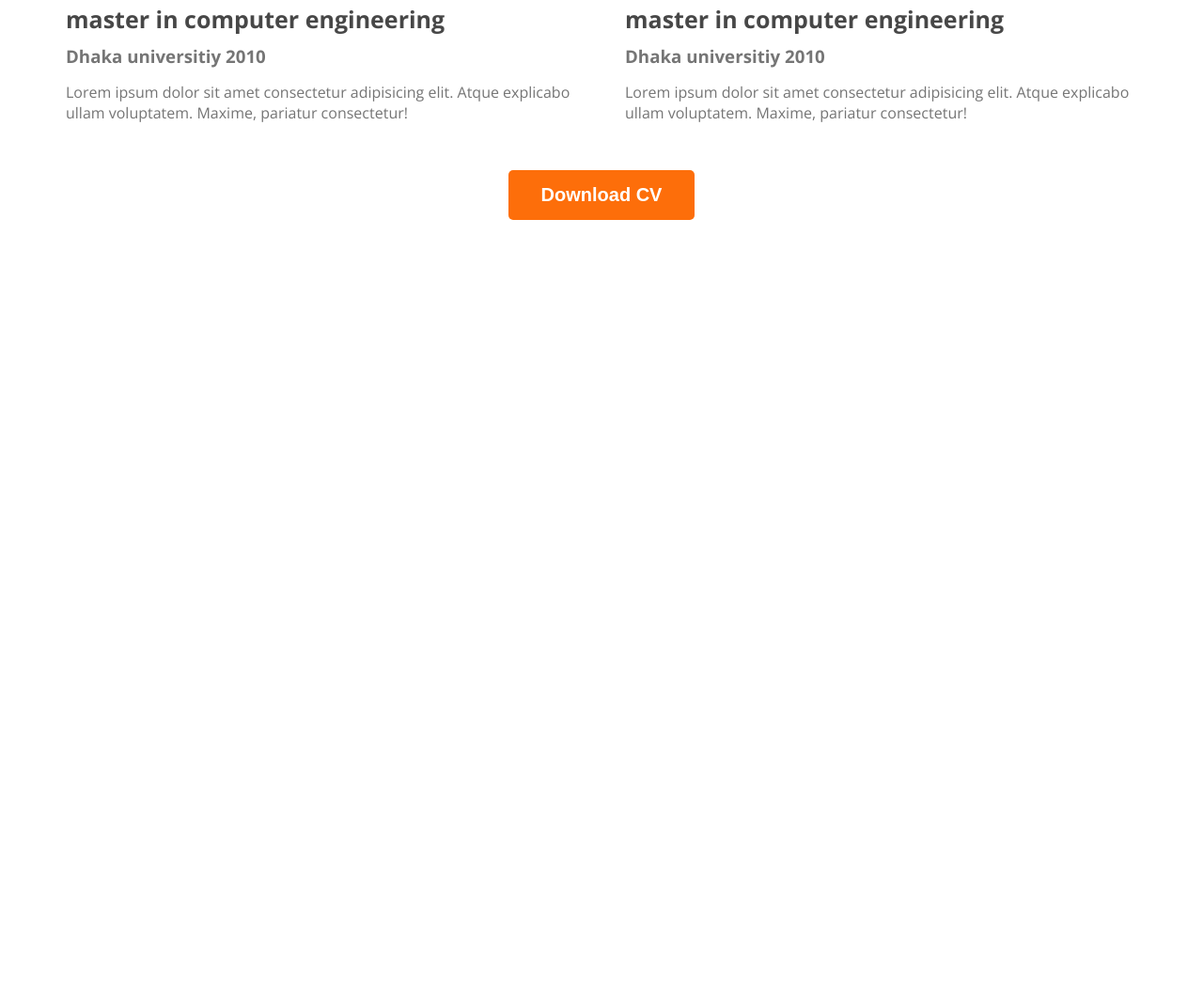
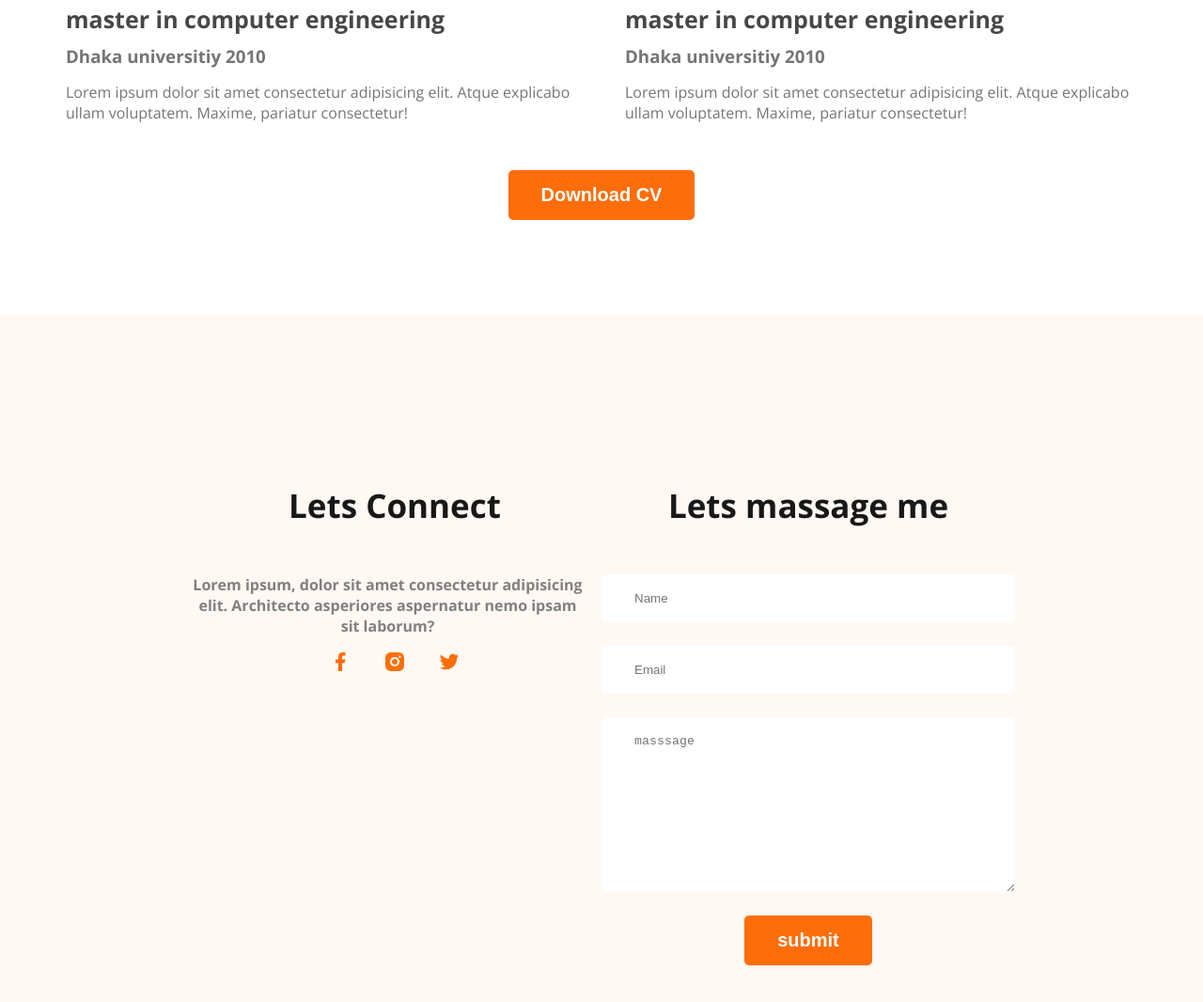
Before and after one commit to rojina560/developer-protfolio, a plain HTML site: page index.html in a window 1280 px wide. Shown: the part 2362-3428 px from the top of the page at 94% size. Before the commit the page ends 2666 px from the top, so only its background shows below. Drawn offline with nearby package versions, Linux system fonts and the light colour scheme.

Commit message:
footer section

```diff
--- a/index.html
+++ b/index.html
@@ -230,6 +230,28 @@
 
    </main>
    <footer>
+    <div class="footer-column">
+        <h3 class="section-title">Lets Connect</h3>
+        <p class="section-description">
+            Lorem ipsum, dolor sit amet consectetur adipisicing elit. Architecto asperiores aspernatur nemo ipsam sit laborum?
+
+        </p>
+        <div class="social-links">
+            <a href=""><img src="images/icons/facebook.png" alt=""></a>
+            <a href=""><img src="images/icons/insta.png" alt=""></a>
+            <a href=""><img src="images/icons/twitter.png" alt=""></a>
+        </div>
+    </div>
+    <div class="footer-column">
+        <h3 class="section-title">Lets massage me</h3>
+        <form class="contact">
+            <input type="text" placeholder="Name">
+            <input type="email" placeholder="Email">
+            <textarea name="" id="" cols="30" rows="10" placeholder="masssage"></textarea>
+            <input class="btn-primary" type="submit" value="submit">
+        </form>
+    </div>
+
 
    </footer>
 </body>
--- a/style.css
+++ b/style.css
@@ -159,3 +159,27 @@
     text-align: center;
     margin: 50px 0;
 }
+/* footer styles  */
+footer{
+    display: flex;
+    background: #FFF8F3;
+    padding: 130px 200px;
+    margin-top: 100px;
+}
+.footer-column{
+    width: 50%;
+    text-align: center;
+}
+.social-links a{
+    margin:0 15px;
+}
+.contact input[type="text"], .contact input[type="email"], textarea{
+  display: block;
+  margin-bottom: 25px;
+  padding: 18px 35px;
+  color: #757575;
+  background: #fff;
+  border: 0;
+  border-radius: 5px;
+  width: 100%;
+}
```
